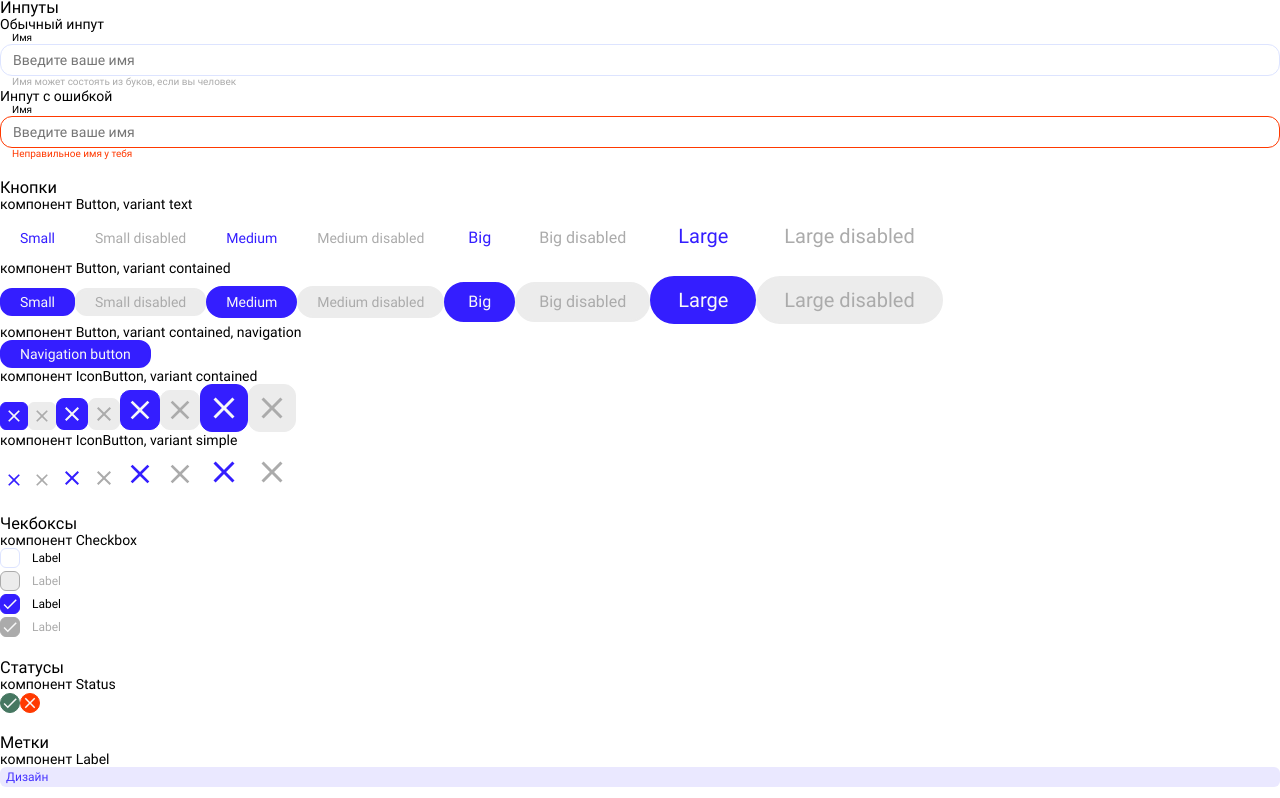
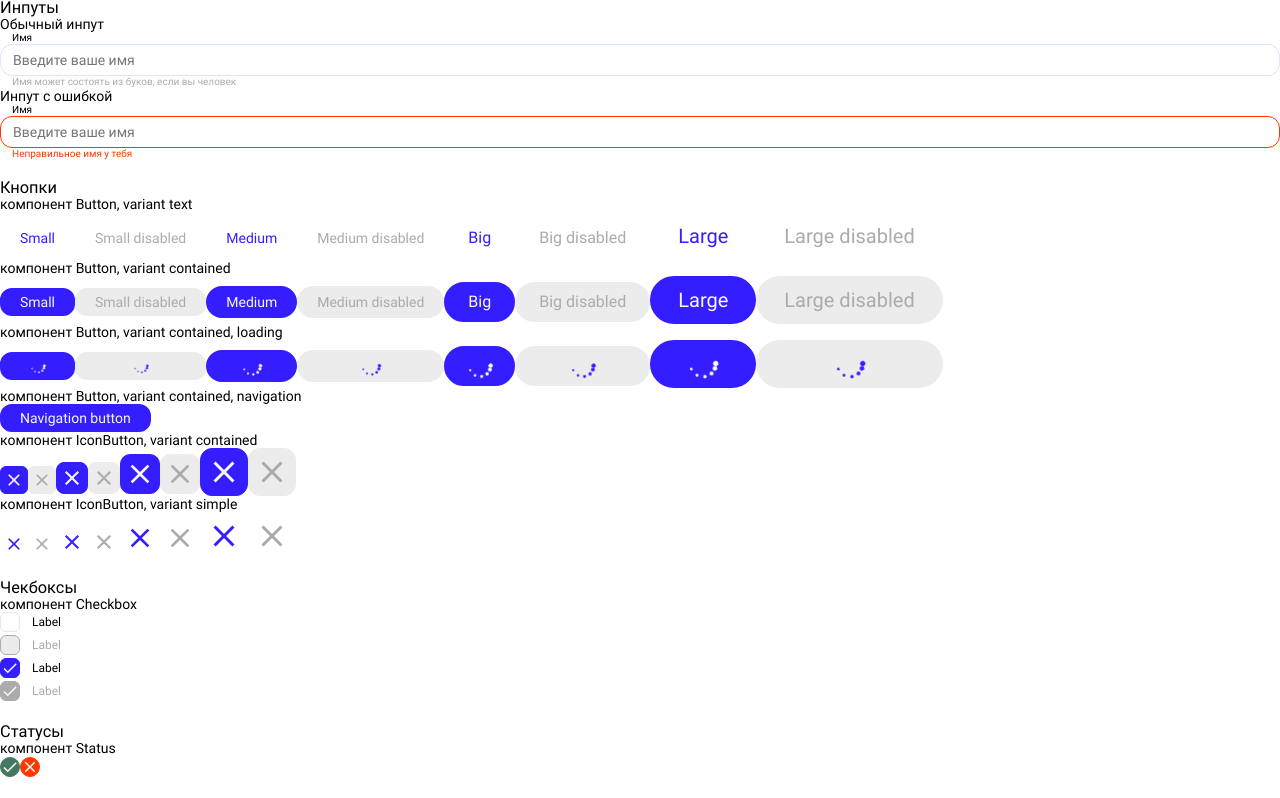
Before and after one commit to neq95/scg, a React (Create React App) app: page /gui in a window 1280 px wide. Shown: the top 798 px of the page. Built offline with nearby package versions, Linux system fonts and the light colour scheme.

Commit message:
added loader to buttons

```diff
--- a/src/components/Button/index.tsx
+++ b/src/components/Button/index.tsx
@@ -2,6 +2,9 @@ import React from 'react';
 import cn from 'classnames';
 import { Link } from 'react-router-dom';
 
+import DotsLoader from 'components/Loader/Dots';
+
+import { LoaderColors } from 'models/Enums/Loader';
 import styles from './styles.module.css';
 
 interface propsInterface {
@@ -14,6 +17,7 @@ interface propsInterface {
   type?: 'button' | 'submit';
   href?: string;
   disabled?: boolean;
+	loading?: boolean;
   onClick?: (e: React.MouseEvent<HTMLButtonElement, MouseEvent>) => void;
 }
 
@@ -28,23 +32,29 @@ const Button : React.FC<propsInterface> = ({
 	href,
 	disabled,
 	children,
+	loading,
 	onClick,
 }) => {
 	const Component: any = href ? Link : 'button';
 	const resolvedType = href ? null: type;
+	const loaderColor = disabled ? LoaderColors.primary : LoaderColors.white;
 
 	return (
 		<Component
 			className=
 				{
-					cn(className, styles.button, styles[variant], styles[size], {[styles.fullWidth]: fullWidth})
+					cn(className, styles.button, styles[variant], styles[size], {[styles.fullWidth]: fullWidth, [styles.loading]: loading})
 				}
 			type={resolvedType}
 			to={href}
 			disabled={disabled}
 			onClick={onClick}
 		>
-			{children}
+			<div className={styles.content}>
+				{children}
+			</div>
+
+			<DotsLoader className={styles.loader}  size={size} color={loaderColor} />
 		</Component>
 	);
 };
--- a/src/components/Button/styles.module.css
+++ b/src/components/Button/styles.module.css
@@ -1,5 +1,7 @@
 .button {
   font-weight: var(--font-weight-medium);
+
+  position: relative;
 
   display: inline-flex;
   align-items: center;
@@ -139,3 +141,17 @@
 .button.contained:not(:disabled):not(:active):focus {
   border-color: var(--pickled-bluewood);
 }
+
+.button.loading .content {
+  opacity: 0;
+}
+
+.button.loading .loader {
+  display: block;
+}
+
+.button .loader {
+  position: absolute;
+
+  display: none;
+}
--- /dev/null
+++ b/src/components/Loader/Dots/index.tsx
@@ -0,0 +1,26 @@
+import React from 'react';
+import cn from 'classnames';
+
+import { LoaderColors } from 'models/Enums/Loader';
+import styles from './styles.module.css';
+
+interface IDotsLoaderProps {
+  className?: string;
+  size?: 'small' | 'medium' | 'big' | 'large';
+  color?: LoaderColors,
+}
+
+const DotsLoader: React.FC<IDotsLoaderProps> = ({className, size = 'small', color = LoaderColors.white}) => {
+  return (
+    <div className={cn(className, styles.loader, styles[size], styles[color])}>
+      <div className={styles.dot}></div>
+      <div className={styles.dot}></div>
+      <div className={styles.dot}></div>
+      <div className={styles.dot}></div>
+      <div className={styles.dot}></div>
+      <div className={styles.dot}></div>
+    </div>
+  );
+};
+
+export default DotsLoader;
--- /dev/null
+++ b/src/components/Loader/Dots/styles.module.css
@@ -0,0 +1,124 @@
+.loader {
+  position: relative;
+  animation: loader 2.5s infinite linear both;
+}
+
+.loader.small {
+  width: 12px;
+  height: 12px;
+}
+
+.loader.medium {
+  width: 16px;
+  height: 16px;
+}
+
+.loader.big {
+  width: 20px;
+  height: 20px;
+}
+
+.loader.large {
+  width: 24px;
+  height: 24px;
+}
+
+.loader.white .dot:before {
+  background-color: var(--background-color-primary);
+}
+
+.loader.primary .dot:before {
+  background-color: var(--color-primary);
+}
+
+.dot {
+  width: 100%;
+  height: 100%;
+  position: absolute;
+  left: 0;
+  top: 0;
+  animation: dot 2.0s infinite ease-in-out both;
+}
+
+.dot:before {
+  content: '';
+  display: block;
+  width: 25%;
+  height: 25%;
+  background-color: #fff;
+  border-radius: 100%;
+  animation: dot-before 2.0s infinite ease-in-out both;
+}
+
+.dot:nth-child(1) {
+  animation-delay: -1.1s;
+}
+
+.dot:nth-child(2) {
+  animation-delay: -1.0s;
+}
+
+.dot:nth-child(3) {
+  animation-delay: -0.9s;
+}
+
+.dot:nth-child(4) {
+  animation-delay: -0.8s;
+}
+
+.dot:nth-child(5) {
+  animation-delay: -0.7s;
+}
+
+.dot:nth-child(6) {
+  animation-delay: -0.6s;
+}
+
+.dot:nth-child(1):before {
+  animation-delay: -1.1s;
+}
+
+.dot:nth-child(2):before {
+  animation-delay: -1.0s;
+}
+
+.dot:nth-child(3):before {
+  animation-delay: -0.9s;
+}
+
+.dot:nth-child(4):before {
+  animation-delay: -0.8s;
+}
+
+.dot:nth-child(5):before {
+  animation-delay: -0.7s;
+}
+
+.dot:nth-child(6):before {
+  animation-delay: -0.6s;
+}
+
+@keyframes loader {
+  100% {
+    transform: rotate(360deg);
+  }
+}
+
+@keyframes dot {
+
+  80%,
+  100% {
+    transform: rotate(360deg);
+  }
+}
+
+@keyframes dot-before {
+  50% {
+    transform: scale(0.4);
+  }
+
+  100%,
+  0% {
+    transform: scale(1.0);
+  }
+}
--- a/src/features/Gui/GuiButtons/index.tsx
+++ b/src/features/Gui/GuiButtons/index.tsx
@@ -72,6 +72,40 @@ const GuiButtons = () => {
 				</Button>
 
 				<Button variant="contained" size="large" disabled>
+          Large disabled
+				</Button>
+			</GuiSectionBlock>
+
+			<GuiSectionBlock title="компонент Button, variant contained, loading">
+				<Button variant="contained" size="small" loading>
+          Small
+				</Button>
+
+				<Button variant="contained" size="small" loading disabled>
+          Small disabled
+				</Button>
+
+				<Button variant="contained" size="medium" loading>
+          Medium
+				</Button>
+
+				<Button variant="contained" size="medium" loading disabled>
+          Medium disabled
+				</Button>
+
+				<Button variant="contained" size="big" loading>
+          Big
+				</Button>
+
+				<Button variant="contained" size="big" loading disabled>
+          Big disabled
+				</Button>
+
+				<Button variant="contained" size="large" loading>
+          Large
+				</Button>
+
+				<Button variant="contained" size="large" loading disabled>
           Large disabled
 				</Button>
 			</GuiSectionBlock>
--- /dev/null
+++ b/src/features/Gui/GuiLoaders/index.tsx
@@ -0,0 +1,15 @@
+import GuiSection from 'features/Gui/GuiSection';
+import GuiSectionBlock from 'features/Gui/GuiSection/GuiSectionBlock';
+import DotsLoader from 'components/Loader/Dots';
+
+const GuiLabels = () => {
+	return (
+		<GuiSection title="Лоадеры">
+			<GuiSectionBlock title="компонент DotsLoader">
+				<DotsLoader />
+			</GuiSectionBlock>
+		</GuiSection>
+	);
+};
+
+export default GuiLabels;
--- /dev/null
+++ b/src/models/Enums/Loader.ts
@@ -0,0 +1,4 @@
+export enum LoaderColors {
+  white = 'white',
+  primary = 'primary',
+}
--- a/src/pages/Gui/index.tsx
+++ b/src/pages/Gui/index.tsx
@@ -6,6 +6,7 @@ import GuiCheckboxes from 'features/Gui/Checkboxes';
 import GuiTaskCards from 'features/Gui/Task/GuiTaskCards';
 import GuiStatus from 'features/Gui/GuiStatus';
 import GuiLabels from 'features/Gui/GuiLabels';
+import GuiLoaders from 'features/Gui/GuiLoaders';
 
 import styles from './styles.module.css';
 
@@ -35,6 +36,10 @@ const GuiPage : React.FC = () => {
 			<div className={styles.section}>
 				<GuiTaskCards />
 			</div>
+
+			<div className={styles.section}>
+				<GuiLoaders />
+			</div>
 		</div>
 	);
 };
```
